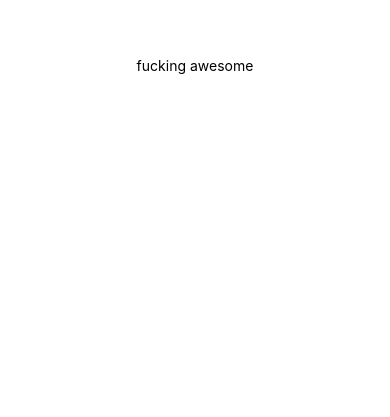
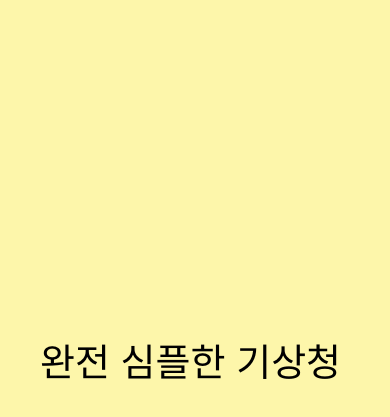
Before and after one commit to Covee/simple_weather_app_reactNative, a React Native app: screen / in a window 390 px wide. Shown: the part 357-774 px from the top of the page. Built offline with nearby package versions, Linux system fonts and the light colour scheme.

Commit message:
첫 로딩화면 만듬, practicing state

```diff
--- a/App.js
+++ b/App.js
@@ -1,11 +1,19 @@
-import React from 'react';
-import { StyleSheet, Text, View } from 'react-native';
+import React, { Component } from 'react';
+import { StyleSheet, Text, View, ActivityIndicator } from 'react-native';
 
 export default class App extends React.Component {
+  state = {
+    isLoaded: false,
+  };
   render() {
+    const { isLoaded } = this.state;
     return (
       <View style={styles.container}>
-        <Text>fucking awesome</Text>
+        {isLoaded ? null : (
+          <View style={styles.loading}>
+            <Text style={styles.loadingText}>완전 심플한 기상청</Text>
+          </View>
+        )}
       </View>
     );
   }
@@ -15,7 +23,16 @@ const styles = StyleSheet.create({
   container: {
     flex: 1,
     backgroundColor: '#fff',
-    alignItems: 'center',
-    justifyContent: 'center',
   },
+  loading: {
+    flex: 1,    // flex: 화면에서 어느 정도의 비율을 사용할지 설정
+    backgroundColor: '#FDF6AA',
+    justifyContent: 'flex-end',
+    paddingLeft: 40,
+
+  },
+  loadingText: {
+    fontSize: 38,
+    marginBottom: 100,
+  }
 });
```
